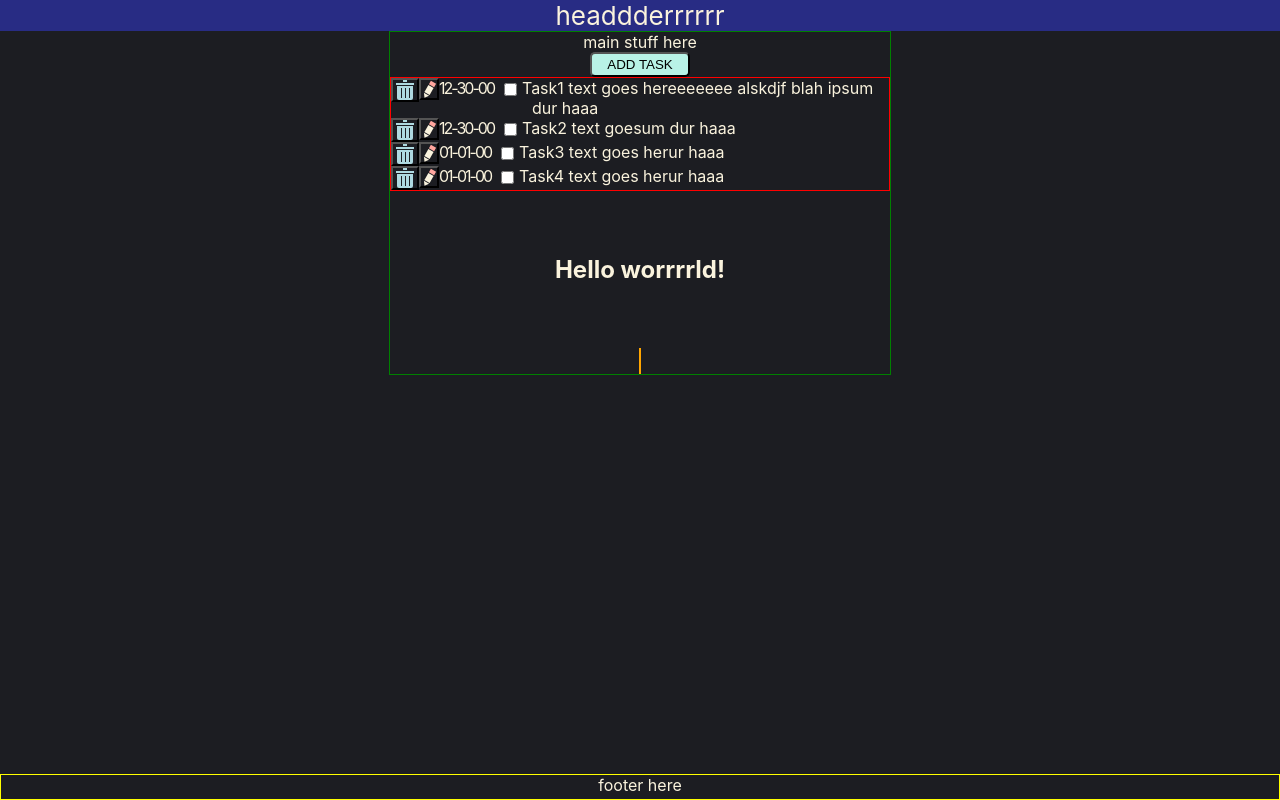
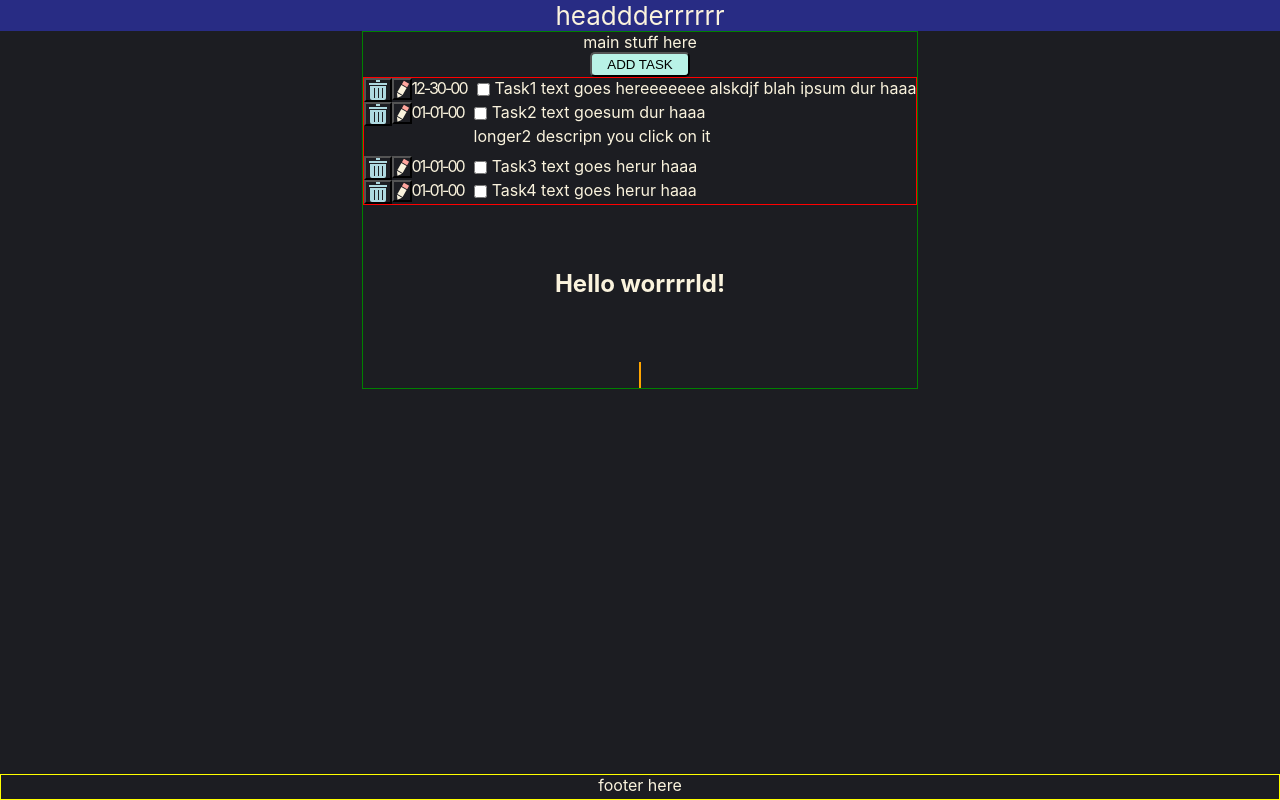
Before and after one commit to mbeckdev/to-do-react, a React (Create React App) app: page / in a window 1280 px wide. Built offline with nearby package versions, Linux system fonts and the light colour scheme.

Commit message:
Style and get description section to appear and disappear

```diff
--- a/src/App.js
+++ b/src/App.js
@@ -82,7 +82,7 @@ const WrapperApp = styled.section`
   }
 
   main #main-width-container {
-    max-width: 1000px;
+    max-width: 900px;
     border: 1px solid green;
     display: flex;
     flex-direction: column;
@@ -91,7 +91,8 @@ const WrapperApp = styled.section`
   }
 
   main #task-container {
-    max-width: 500px;
+    /* max-width: 1500px; */
+    min-width: 100%;
     display: flex;
     flex-direction: column;
     align-items: flex-start;
@@ -129,33 +130,35 @@ function App() {
   const [tasks, setTasks] = useState([
     {
       isEditing: false,
+      descriptionIsShown: false,
       id: uniqid(),
       text: 'Task1 text goes hereeeeeee alskdjf blah ipsum dur haaa',
       taskDescription:
-        'longer1 description is this part where it shows up when you click on it',
+        'longer1 description description description description description description description description description description description description is this part where it shows up when you click on it',
       dueDate: new Date('Dec 30 2000'),
       completed: false,
     },
     {
       isEditing: false,
+      descriptionIsShown: true,
       id: uniqid(),
       text: 'Task2 text goesum dur haaa',
-      taskDescription:
-        'longer2 description is this part where it shows up when you click on it',
-      dueDate: new Date('Dec 30 2000'),
-      completed: false,
-    },
-    {
-      isEditing: false,
-      id: uniqid(),
-      text: 'Task3 text goes herur haaa',
-      taskDescription:
-        'longer3 description is this part where it shows up when you click on it',
+      taskDescription: 'longer2 descripn you click on it',
       dueDate: new Date('Jan 1 2000'),
       completed: false,
     },
     {
       isEditing: false,
+      descriptionIsShown: false,
+      id: uniqid(),
+      text: 'Task3 text goes herur haaa',
+      taskDescription: 'longer3 descriptionsf sd fws up when you click on it',
+      dueDate: new Date('Jan 1 2000'),
+      completed: false,
+    },
+    {
+      isEditing: false,
+      descriptionIsShown: false,
       id: uniqid(),
       text: 'Task4 text goes herur haaa',
       taskDescription:
@@ -166,8 +169,6 @@ function App() {
   ]);
 
   const [manageTaskFormIsHidden, setManageTaskFormIsHidden] = useState(true);
-
-  // const findIndex = () => {};
 
   const handleAddTask = () => {
     console.log('handling add task');
@@ -184,32 +185,23 @@ function App() {
   const handleOnSubmit = (e) => {
     e.preventDefault();
     console.log('on submit happening');
-    // console.log('on submit e.target.title.value', e.target.title.value);
-    // console.log('on submit e.target.taskTitle.value', e.target.taskTitle.value);
 
     let title = e.target.taskTitle.value;
     let description = e.target.taskDescription.value;
     let dueDateValue = e.target.taskDueDate.value;
 
-    console.log('e.target.taskDueDate.value = ', e.target.taskDueDate.value);
+    // console.log('e.target.taskDueDate.value = ', e.target.taskDueDate.value);
     // 2021-11-02
     // let year = 2021;
     // let month = 10;
-    // let day = 17;
+    // let day = 2;
 
     let year = Number(dueDateValue.slice(0, 4));
     let month = Number(dueDateValue.slice(5, 7)) - 1;
     let day = Number(dueDateValue.slice(-2));
-    console.log('dueDateValue = ', dueDateValue);
-    console.log('dueDateValue.slice(0,2) = ', dueDateValue.slice(0, 2));
-    console.log('year', year);
-    console.log('year month day ', year, ' ', month, ' ', day);
 
     // let dueDate = new Date(2021, 10, 5); //month 0 = Jan
     let dueDate = new Date(year, month, day);
-    console.log('new Date(year, month, day);', new Date(year, month, day));
-    console.log('new Date(2021, 10, 5);', new Date(2021, 10, 5));
-
     setManageTaskFormIsHidden(true);
 
     let newTask = {
@@ -221,18 +213,40 @@ function App() {
       // dueDate: new Date('Jan 2 2000'),
       completed: false,
     };
-    // let newTask = {
-    //   isEditing: false,
-    //   id: uniqid(),
-    //   text: 'Task4 text goes herur haarrra',
-    //   taskDescription:
-    //     '4 description is this part where it shows up when you click on it',
-    //   dueDate: new Date('Jan 2 2000'),
-    //   completed: false,
-    // };
+
     let newTasks = [...tasks, newTask];
+    setTasks(newTasks);
+  };
 
-    setTasks(newTasks);
+  const findIndexFromId = (thisId) => {
+    const theTask = tasks.find((aTask) => aTask.id === thisId);
+    const theIndex = tasks.indexOf(theTask);
+
+    return theIndex;
+  };
+
+  const handleTaskTitleClick = (thisId) => {
+    console.log('handleTaskTitleClick');
+    console.log('thisId', thisId);
+    //if description is not shown, show description
+    // else, hide description
+    const theIndex = findIndexFromId(thisId);
+    let newTasks = tasks;
+    newTasks[theIndex].descriptionIsShown =
+      !newTasks[theIndex].descriptionIsShown;
+    setTasks([...newTasks]);
+  };
+
+  const handleTaskDescriptionClick = (thisId) => {
+    console.log('handleDescriptionClick');
+
+    // Hide the description
+    // let theTask = tasks.find((aTask) => aTask.id === thisId);
+    // let theIndex = tasks.indexOf(theTask);
+    const theIndex = findIndexFromId(thisId);
+    let newTasks = tasks;
+    newTasks[theIndex].descriptionIsShown = false;
+    setTasks([...newTasks]);
   };
 
   return (
@@ -259,6 +273,8 @@ function App() {
                     task={task}
                     key={task.id}
                     handleDeleteTask={handleDeleteTask}
+                    handleTaskTitleClick={handleTaskTitleClick}
+                    handleTaskDescriptionClick={handleTaskDescriptionClick}
                   />
                 ))}
               </ul>
--- a/src/components/Task.jsx
+++ b/src/components/Task.jsx
@@ -6,13 +6,24 @@ import DeleteButton from './DeleteButton';
 import EditButton from './EditButton';
 
 const WrapperTask = styled.li`
+  /* margin-top: 1rem; */
+  /* line-height: 2rem; */
+  width: 100%;
+
+  .top-row {
     display: flex;
     align-items: flex-start;
+    width: 100%;
+  }
 
   .task-title {
     text-align: left;
-    margin-left: 10px;
+    /* margin-left: 10px; */
     text-indent: -10px;
+    padding-left: 15px;
+    flex-grow: 11;
+
+    /* background-color: blue; */
   }
 
   input {
@@ -20,12 +31,27 @@ const WrapperTask = styled.li`
     margin-right: 5px;
     margin-top: 5px;
   }
-
+  input[type='checkbox'] {
+    margin-right: 0;
+  }
   .due-date {
     letter-spacing: -2px;
 
     /* don't grow, don't shrink, width stays at this */
     flex: 0 0 auto;
+  }
+
+  .description-section {
+    text-align: left;
+    padding: 0px 5px 10px 5px;
+    /* text-indent: 10px; */
+    /* background-color: red; */
+  }
+
+  @media screen and (min-width: 500px) {
+    .description-section {
+      padding-left: 110px;
+    }
   }
 `;
 
@@ -43,19 +69,38 @@ function Task(props) {
   // let
 
   // console.log('props.task.dueDate', props.task.dueDate);
+  // console.log('props.task.description', props.task.description);
+  console.log('props.task', props.task);
+  // console.log('props.task.descriptionIsShown', props.task.descriptionIsShown);
   return (
     // <div className="task">
     <WrapperTask className="task">
+      <div className="top-row">
         <DeleteButton
           task={props.task}
           handleDeleteTask={props.handleDeleteTask}
         />
         <EditButton />
-      {/* <button>Edit</button> */}
-      <div className="due-date">{getFormattedDueDate(props.task.dueDate)}</div>
+        <div className="due-date">
+          {getFormattedDueDate(props.task.dueDate)}
+        </div>
 
         <input type="checkbox" />
-      <div className="task-title">{props.task.text}</div>
+        <div
+          className="task-title"
+          onClick={() => props.handleTaskTitleClick(props.task.id)}
+        >
+          {props.task.text}
+        </div>
+      </div>
+      {props.task.descriptionIsShown && (
+        <div
+          className="description-section"
+          onClick={() => props.handleTaskDescriptionClick(props.task.id)}
+        >
+          {props.task.taskDescription}
+        </div>
+      )}
     </WrapperTask>
     // </div>
   );
```
Lines whose indentation alone changed are shown as unchanged.
